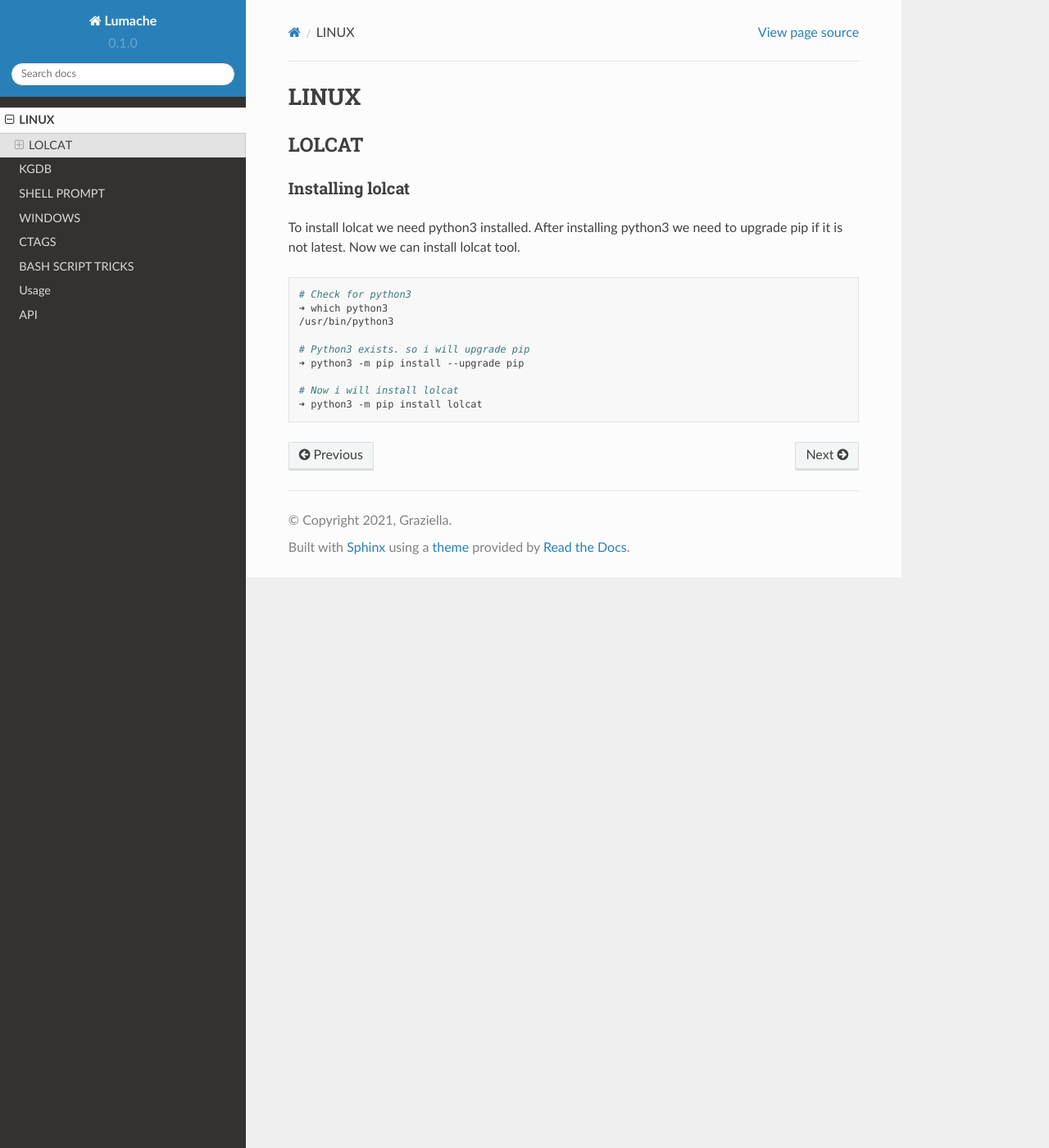
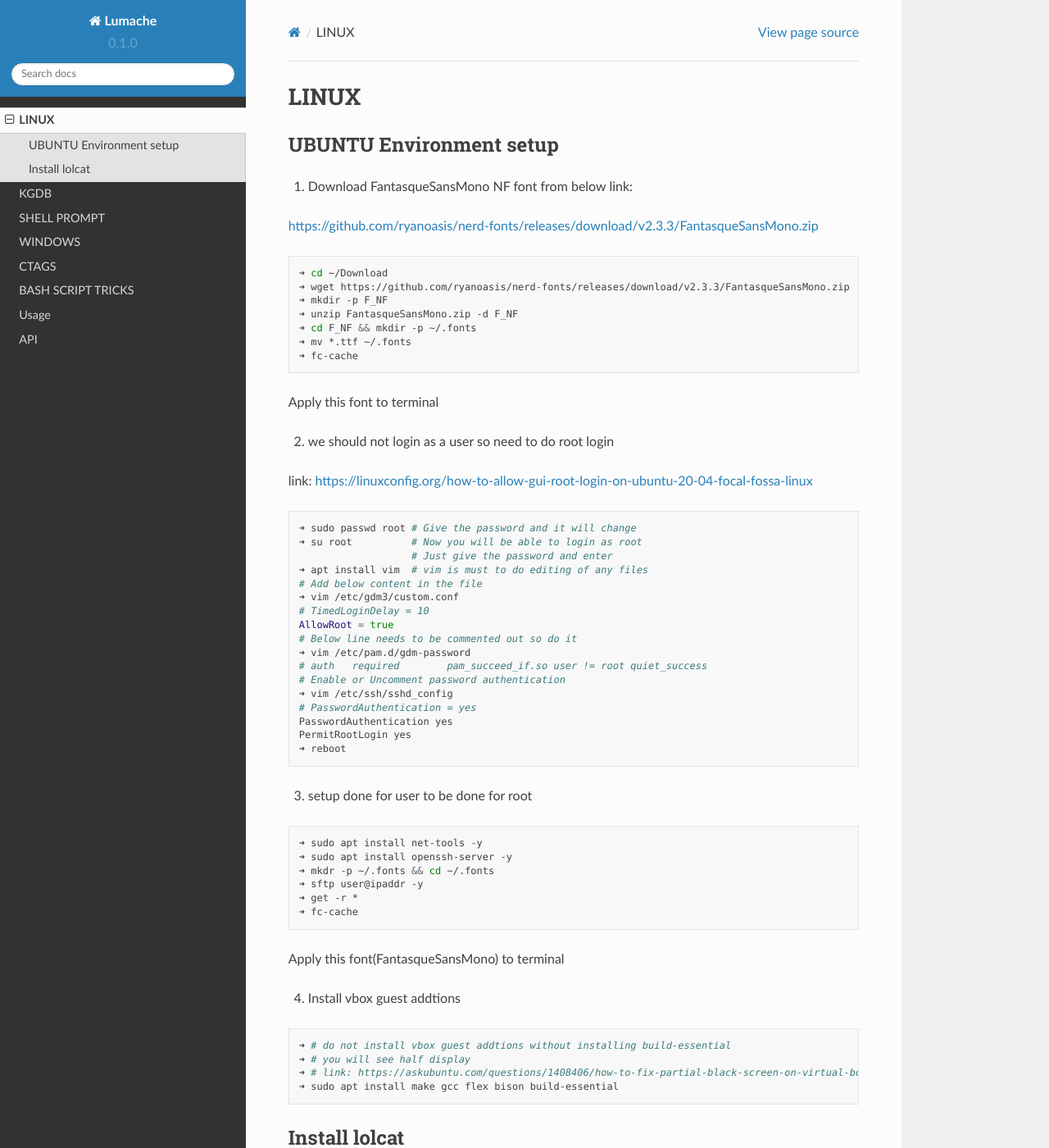
Before and after one commit to shadevacc/envs, a Sphinx documentation site: the page built from docs/source/linux/linux.rst, in a window 1280 px wide and 1400 px high. Shown: the whole window at 82% size. Built offline with Sphinx 7.4.7 and the Read the Docs theme 2.0.0, drawn with Linux system fonts in a browser that asks for light colours.

Commit message:
2023Apr03: added doc for installing ubuntu
- added doc for enabled authentication
- updated kgdb docs
- updated ubuntu guest additions fix

Signed-off-by: ds <ds@dss-MacBook-Pro.local>

```diff
--- a/docs/source/linux/linux.rst
+++ b/docs/source/linux/linux.rst
@@ -1,11 +1,73 @@
 LINUX
 =====
 
-LOLCAT
-------
+UBUNTU Environment setup
+------------------------
 
-Installing lolcat
-~~~~~~~~~~~~~~~~~
+1. Download FantasqueSansMono NF font from below link:
+
+https://github.com/ryanoasis/nerd-fonts/releases/download/v2.3.3/FantasqueSansMono.zip
+
+.. code:: bash
+
+    ➜ cd ~/Download
+    ➜ wget https://github.com/ryanoasis/nerd-fonts/releases/download/v2.3.3/FantasqueSansMono.zip
+    ➜ mkdir -p F_NF
+    ➜ unzip FantasqueSansMono.zip -d F_NF
+    ➜ cd F_NF && mkdir -p ~/.fonts
+    ➜ mv *.ttf ~/.fonts
+    ➜ fc-cache
+
+Apply this font to terminal
+
+2. we should not login as a user so need to do root login
+
+link: https://linuxconfig.org/how-to-allow-gui-root-login-on-ubuntu-20-04-focal-fossa-linux
+
+.. code:: bash
+
+    ➜ sudo passwd root # Give the password and it will change
+    ➜ su root          # Now you will be able to login as root
+                       # Just give the password and enter
+    ➜ apt install vim  # vim is must to do editing of any files
+    # Add below content in the file
+    ➜ vim /etc/gdm3/custom.conf
+    # TimedLoginDelay = 10
+    AllowRoot = true
+    # Below line needs to be commented out so do it
+    ➜ vim /etc/pam.d/gdm-password
+    # auth   required        pam_succeed_if.so user != root quiet_success
+    # Enable or Uncomment password authentication
+    ➜ vim /etc/ssh/sshd_config
+    # PasswordAuthentication = yes
+    PasswordAuthentication yes
+    PermitRootLogin yes
+    ➜ reboot
+
+3. setup done for user to be done for root
+
+.. code:: bash
+
+    ➜ sudo apt install net-tools -y
+    ➜ sudo apt install openssh-server -y
+    ➜ mkdr -p ~/.fonts && cd ~/.fonts
+    ➜ sftp user@ipaddr -y
+    ➜ get -r *
+    ➜ fc-cache
+
+Apply this font(FantasqueSansMono) to terminal
+
+4. Install vbox guest addtions
+
+.. code:: bash
+
+    ➜ # do not install vbox guest addtions without installing build-essential
+    ➜ # you will see half display
+    ➜ # link: https://askubuntu.com/questions/1408406/how-to-fix-partial-black-screen-on-virtual-box-ubuntu-linux
+    ➜ sudo apt install make gcc flex bison build-essential
+
+Install lolcat
+--------------
 
 To install lolcat we need python3 installed.
 After installing python3 we need to upgrade pip if it is not latest.
```
Also changed, not shown: docs/source/linux/kgdb.rst (+26 -0 lines).
